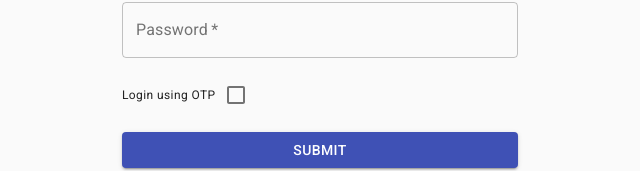
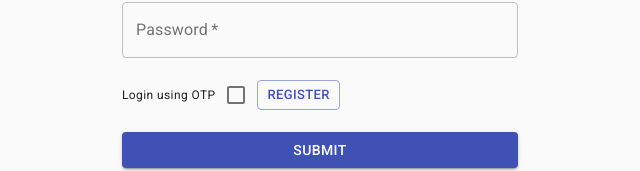
Before and after one commit to pankzagrwal/share2d, a React (Create React App) app: page /login in a window 1280 px wide. Shown: the part 288-459 px from the top of the page, without its empty margins (320-960 px from the left). Built offline with nearby package versions, Linux system fonts and the light colour scheme.

Commit message:
Update login.js

```diff
--- a/src/components/Login/login.js
+++ b/src/components/Login/login.js
@@ -1,4 +1,5 @@
 import React from "react";
+import { useDispatch } from 'react-redux'
 import Typography from '@material-ui/core/Typography';
 import TextField from '@material-ui/core/TextField';
 import Button from '@material-ui/core/Button';
@@ -8,6 +9,9 @@ import {
     Checkbox
 } from  '@material-ui/core';
 import { makeStyles } from '@material-ui/core/styles';
+import { useHistory } from "react-router-dom";
+
+import {postLogin} from './actions.js';
 
 import logoImage from '../../assets/share2d.png'
 
@@ -31,8 +35,10 @@ const useStyles = makeStyles((theme) => ({
   }
 }));
 
-export default function Registration () {
+export default function Login () {
      const classes = useStyles();
+     const history = useHistory();
+     const dispatch = useDispatch();
      const [mobileNumber, setMobileNumber] = React.useState('');
      const [password, setPassword] = React.useState('');
      const [isOTP, setisOTP] = React.useState(false)
@@ -41,6 +47,15 @@ export default function Registration () {
     const handleSubmit = (evt) => {
         evt.preventDefault();
         evt.stopPropagation();
+        dispatch(postLogin({
+            mobileNumber,
+            password
+        })).then(res => {
+            history.push("/");
+        })
+    }
+    const handleRegister = () => {
+        history.push("/register");
     }
     return (
         <Container maxWidth='xs' justify='center' className={classes.paper}>
@@ -115,6 +130,12 @@ export default function Registration () {
                                     <Button size="small" variant="outlined" color="primary">Re-send OTP</Button>
                                 </Grid>
                             }
+                            {
+                                !isOTP &&
+                                <Grid>
+                                    <Button size="small" variant="outlined" color="primary" onClick={handleRegister}>Register</Button>
+                                </Grid>
+                            }
                         </Grid>
                     </Grid>
                     <Grid item xs={12}>
```
